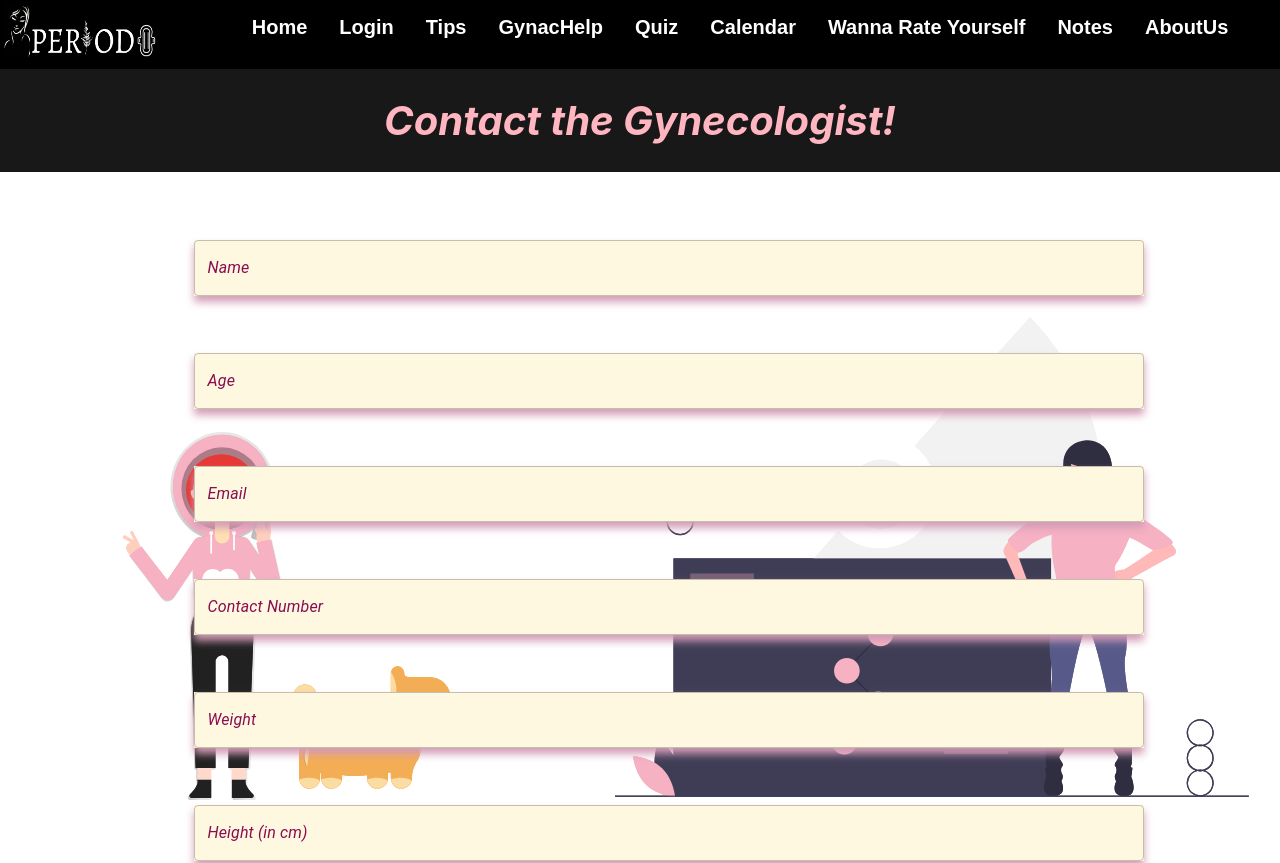
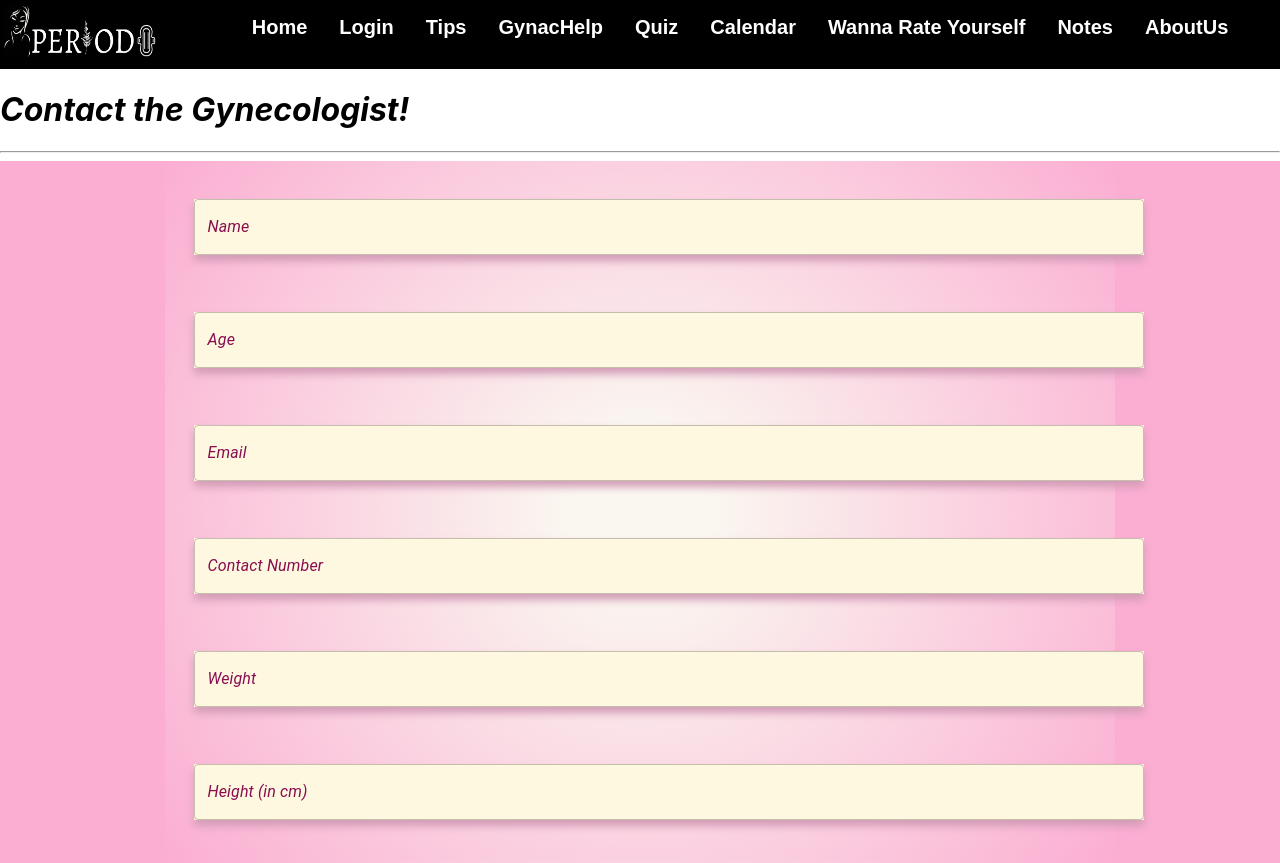
Before and after one commit to Feminine-Divine/periodo, a Next.js app in the folder periodo/: page /Gynac in a window 1280 px wide. Shown: the top 863 px of the page. Built offline with nearby package versions, Linux system fonts and the light colour scheme; no server answers.

Commit message:
Opaque background. #148 (#208)
* Background changed

* Changes

* Changes made

```diff
--- a/periodo/components/Gynae/Gynac.js
+++ b/periodo/components/Gynae/Gynac.js
@@ -40,16 +40,19 @@ const initialFValues ={
 
              return (
                  <>
+
             <Navbar></Navbar>
+
         <Forme>
-            <div style={{ display:"flex", justifyContent: "space-evenly", background:"#181818", color:"lightpink", fontSize:"20px", marginBottom:"30px",}}>
     <h1><em><strong>Contact the Gynecologist!</strong></em></h1>
-    </div>
+    <hr></hr>
+    <div className={style.mydiv}>
         <Grid container>
             <Grid item xs ={6} className={style.grid}>
            <em><TextField className={style.field}
            style={{
-                backgroundColor: "#fff8e1"
+                backgroundColor: "#fff8e1",
+                border:10
         }}
         InputLabelProps={{
           style:{
@@ -80,7 +83,6 @@ const initialFValues ={
                   }
                 }}
                   variant="outlined"
-                  color="secondary"
                   label="Age"
                   name="age"
                   value={values.age}
@@ -98,7 +100,6 @@ const initialFValues ={
                     }
                   }}
                   variant="outlined"
-                  color="secondary"
                   label="Email"
                   name="email"
                   value={values.email}
@@ -116,7 +117,6 @@ const initialFValues ={
                   }
                 }}
                   variant="outlined"
-                  color="secondary"
                   label="Contact Number"
                   name="mobile"
                   value={values.mobile}
@@ -135,7 +135,6 @@ const initialFValues ={
                     }
                   }}
                   variant="outlined"
-                  color="secondary"
                   label="Weight"
                   name="weight"
                   value={values.weight}
@@ -155,7 +154,6 @@ const initialFValues ={
                   }
                 }}
                   variant="outlined"
-                  color="secondary"
                   label="Height (in cm)"
                   name="height"
                   value={values.height}
@@ -168,17 +166,17 @@ const initialFValues ={
                   <Grid item xs={6} className={style.grid}>
                   <em><TextField className={style.field}
                   style={{
-                    backgroundColor: "#fff8e1",
+                    backgroundColor: "#fff8e1"
                 }}
 
                 InputLabelProps={{
                  style:{
                   fontSize:"100%",
                    color:"#880e4f",
+                   padding:"0 5px"
                  }
                }}
                  variant="outlined"
-                 color="secondary"
                  label="No. of Days your Cycle is Late"
                  name="lateCycle"
                  value={values.lateCycle}
@@ -198,7 +196,6 @@ const initialFValues ={
         }
       }}
                 variant="outlined"
-                color="secondary"
                 label="Describe the Menstrual Issue"
                 name="issues"
                 value={values.issues}
@@ -392,6 +389,7 @@ const initialFValues ={
        </div>
        <hr></hr>
        </Grid></Grid>
+    </div>
         </Forme>
 
         </>
--- a/periodo/components/Gynae/Gynac.module.css
+++ b/periodo/components/Gynae/Gynac.module.css
@@ -1,17 +1,34 @@
-.grid {
-  width: 85% !important;
-  margin: auto !important;
-  max-width: 950px !important;
-  padding: 10px 0;
-  flex-basis: auto !important;
+/* changed */
+.mydiv{
+
+    background-color: rgb(251,174,210);
+    background-image:url('../../public/woman_with_chart.svg'),url('../../public/woman_v_sign.svg') ;
+    background-repeat: no-repeat, no-repeat;
+    background-position: 130% 98%, -180px 100%;
+    background-size: 50vw 50vh, 40vw 40vh;
+
 }
 
-.field {
-  width: 100% !important;
-  margin: 3% !important;
-  box-shadow: 0 6px 8px 0 rgba(211, 156, 182, 0.981);
+.grid{
+    background: rgb(228,178,68);
+background: radial-gradient(circle, rgb(250, 247, 240) 12%,rgb(251,174,210) 100%);
+
+    width: 100%!important;
+    margin: auto!important;
+    max-width: 950px!important;
+    padding: 10px 0;
+    flex-basis: auto!important;
+
+
 }
 
+.field{
+
+    width: 100%!important;
+    margin: 3%!important;
+    box-shadow: 0 6px 8px 0 rgba(211, 156, 182, 0.981);
+
+}
 .field:hover {
   transform: scale(1.04);
 }
--- a/periodo/styles/globals.css
+++ b/periodo/styles/globals.css
@@ -8,6 +8,7 @@ body {
     Ubuntu, Cantarell, Fira Sans, Droid Sans, Helvetica Neue, sans-serif;
 
   background-image: url('../public/woman_with_chart.svg'),url('../public/woman_v_sign.svg');
+
   background-size: 60vw 60vh, 45vw 46vh;
   background-repeat: no-repeat, no-repeat;
   background-position: 107% 99%, 0% 100%;
```
